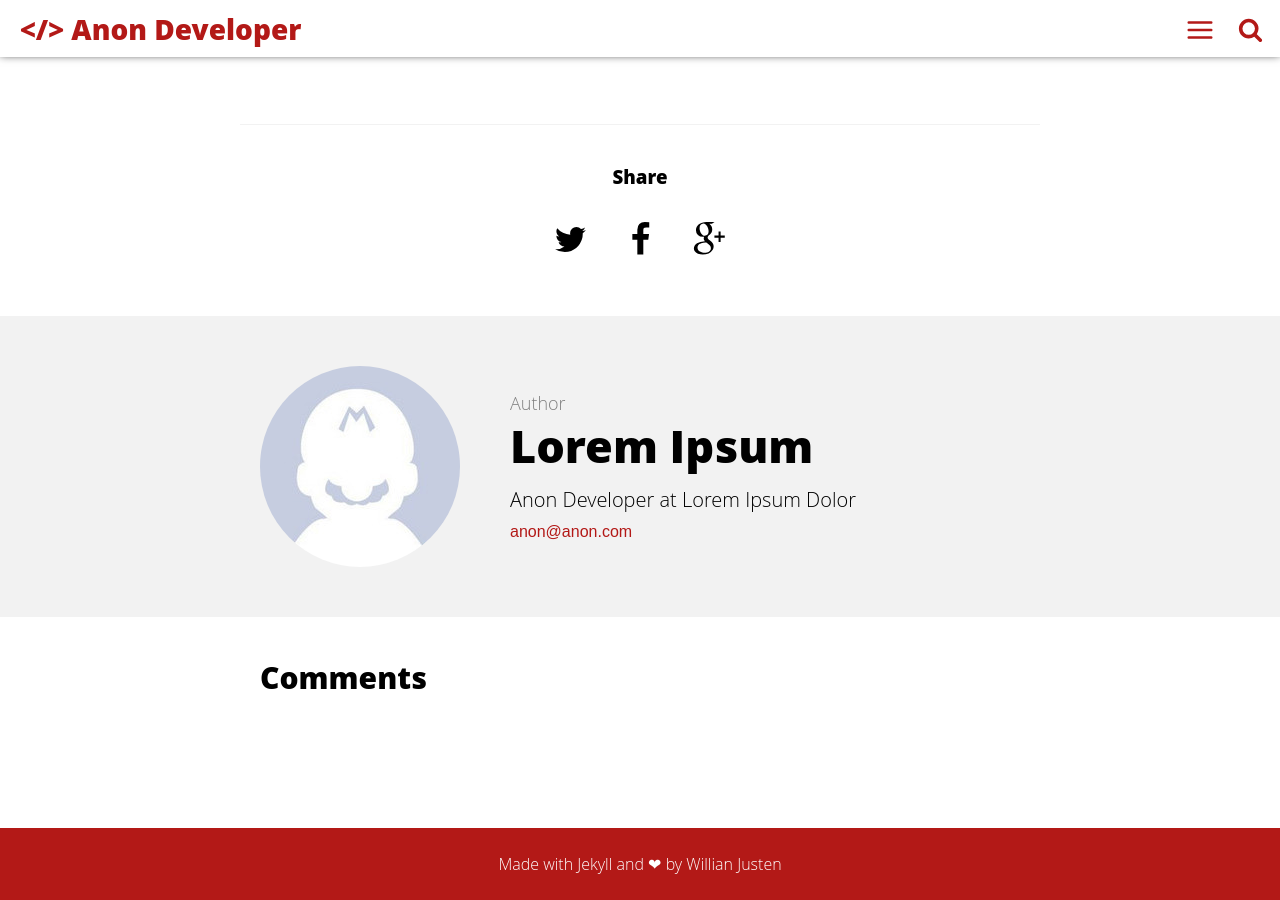
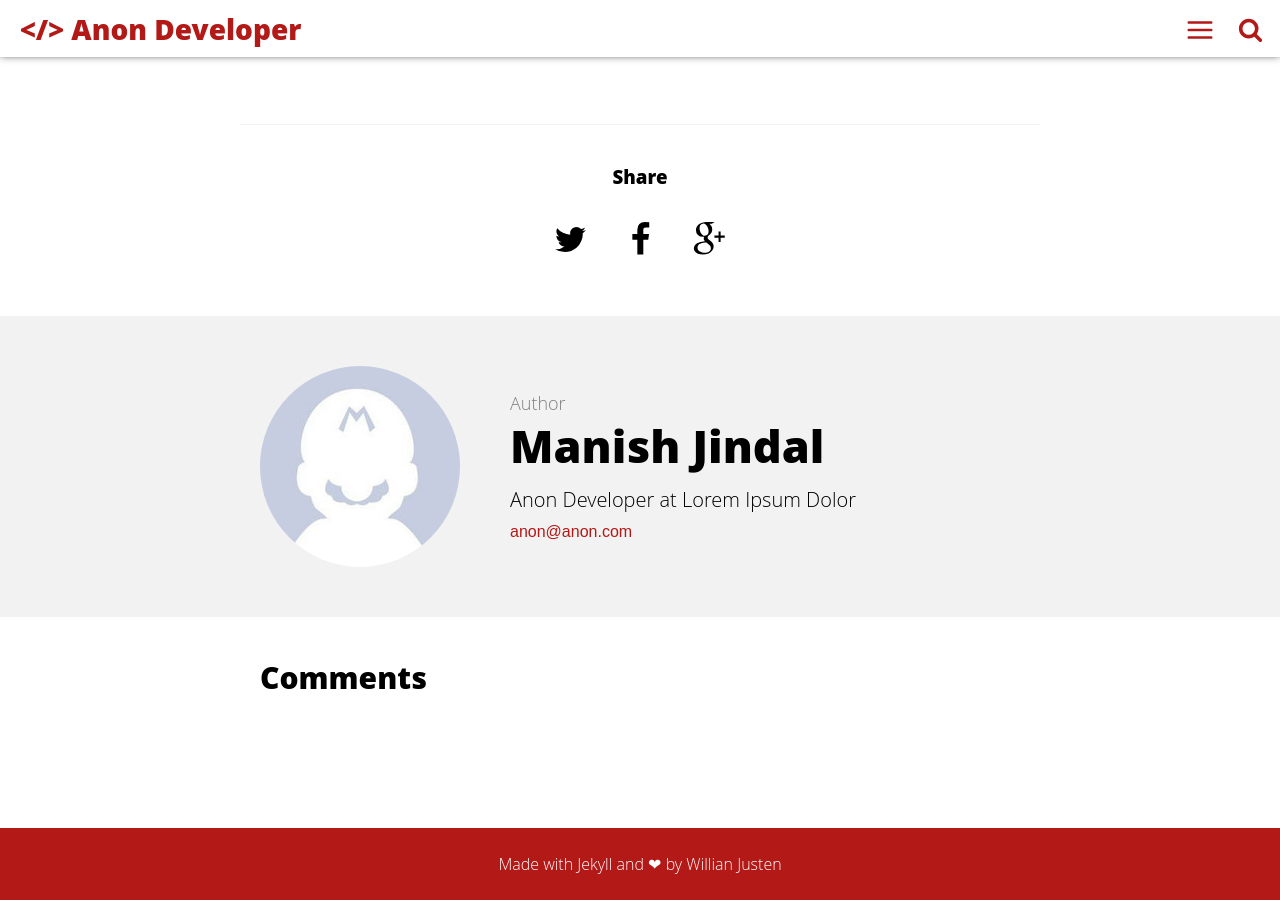
Before and after one commit to manishjindal/manishjindal.github.io, a Jekyll site: the page built from _posts/2016-05-08-welcome-to-jekyll.md, in a window 1280 px wide and 900 px high, scrolled down 1062 px. Built offline with Jekyll 4.4.1, drawn with Linux system fonts in a browser that asks for light colours; comment, search, counter and statistics services are not loaded.

Commit message:
added config.yml

```diff
--- a/_config.yml
+++ b/_config.yml
@@ -4,7 +4,7 @@ baseurl: "" # the subpath of your site, e.g. /blog
 url: "http://willianjusten.com.br" # the base hostname & protocol for your site e.g. http://willianjusten.com.br
 
 # User settings
-username: Lorem Ipsum
+username: Manish Jindal
 user_description: Anon Developer at Lorem Ipsum Dolor
 user_title: Anon Developer
 email: anon@anon.com
```
